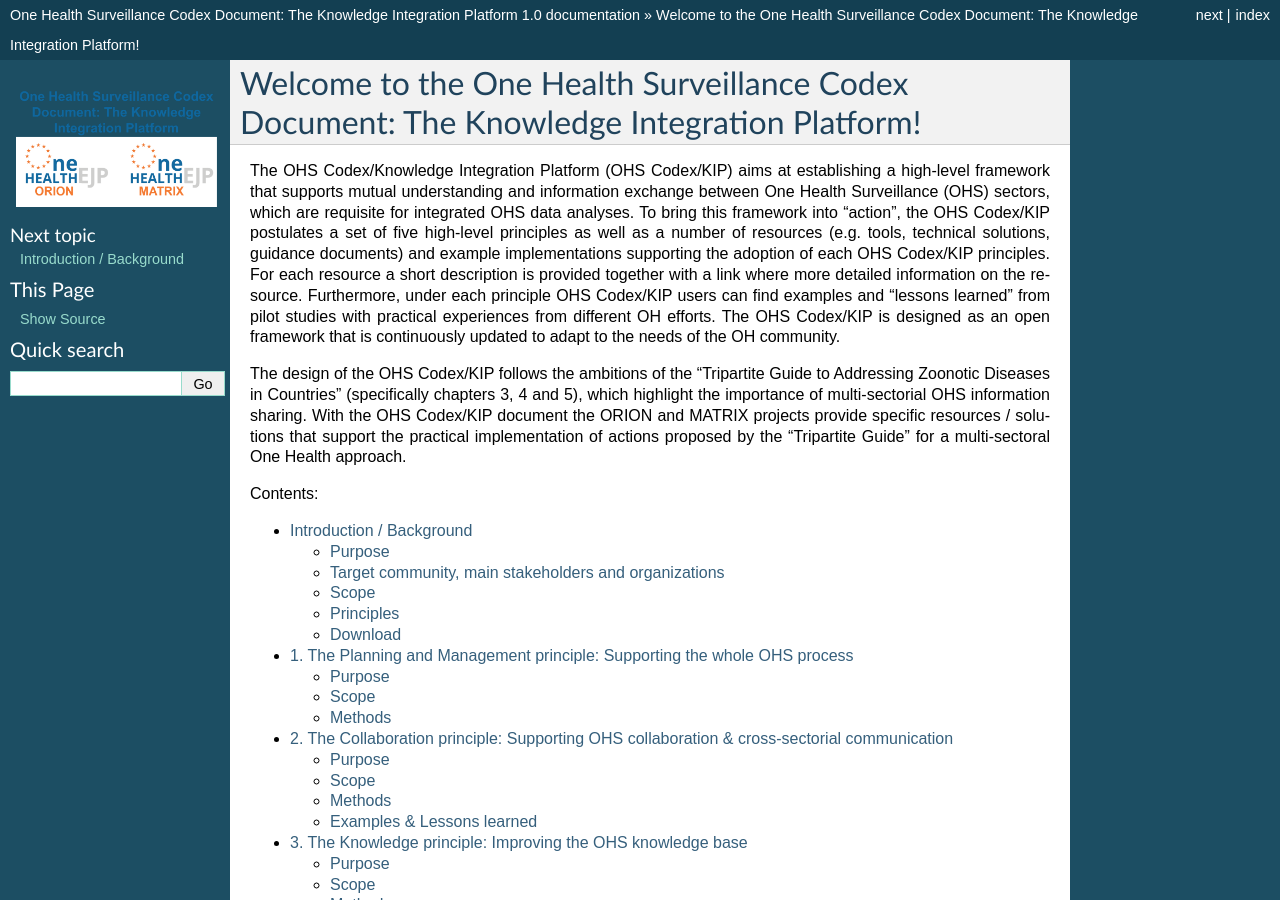
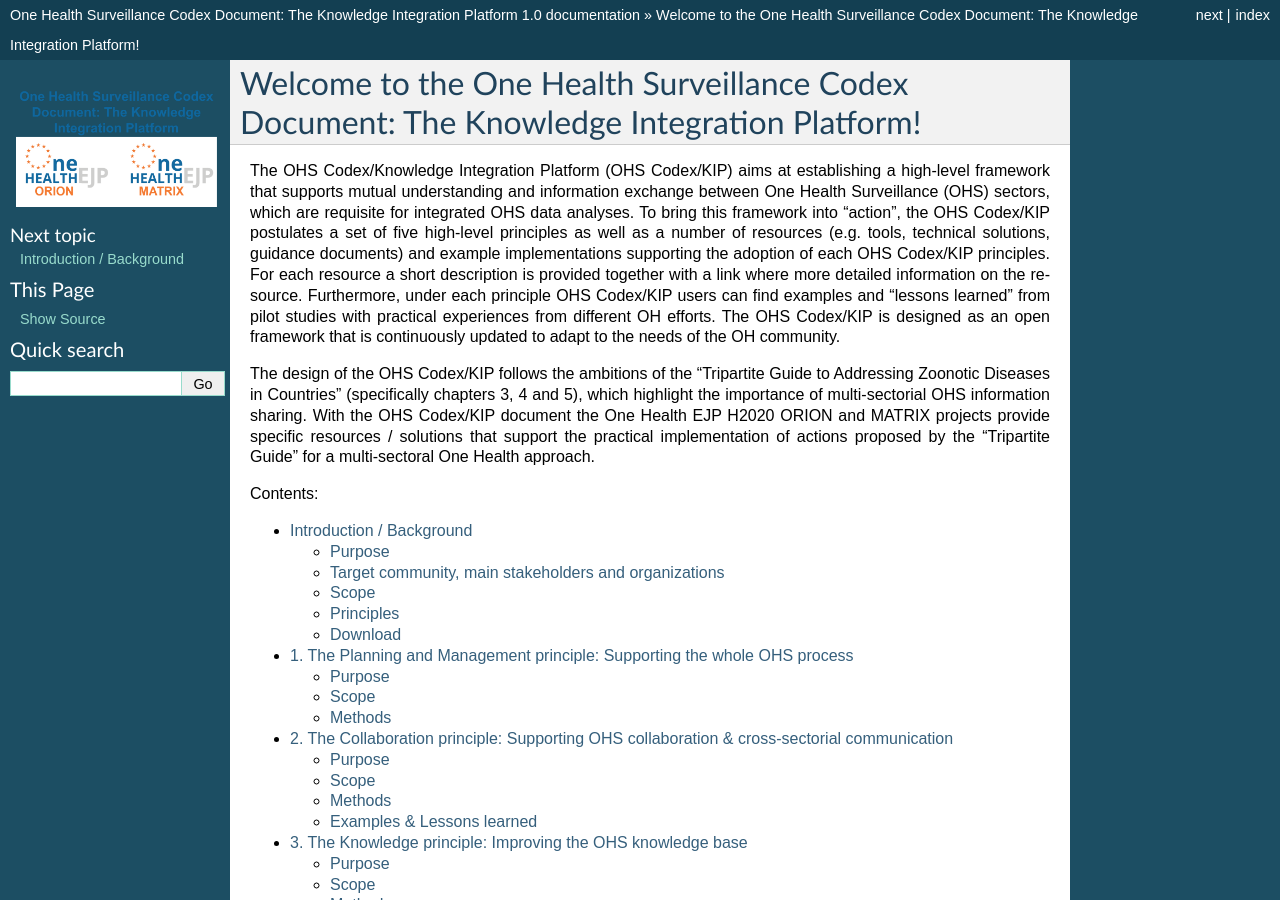
Before and after one commit to EJP-ORION/OH-Surveillance-Codex, a Sphinx documentation site: the page built from docs/index.rst, in a window 1280 px wide and 900 px high. Built offline with Sphinx 7.4.7, drawn with Linux system fonts in a browser that asks for light colours.

Commit message:
Text update

```diff
--- a/docs/index.rst
+++ b/docs/index.rst
@@ -8,7 +8,7 @@ Welcome to the One Health Surveillance Codex Document: The Knowledge Integration
 The OHS Codex/Knowledge Integration Platform (OHS Codex/KIP) aims at establishing a high-level framework that supports mutual understanding and information exchange between One Health Surveillance (OHS) sectors, which are requisite for integrated OHS data analyses. To bring this framework into “action”, the OHS Codex/KIP postulates a set of five high-level principles as well as a number of resources (e.g. tools, technical solutions, guidance documents) and example implementations supporting the adoption of each OHS Codex/KIP principles. For each resource a short description is provided together with a link where more detailed information on the resource. Furthermore, under each principle OHS Codex/KIP users can find examples and “lessons learned” from pilot studies with practical experiences from different OH efforts. The OHS Codex/KIP is designed as an open framework that is continuously updated to adapt to the needs of the OH community.
 
 
-The design of the OHS Codex/KIP follows the ambitions of the “Tripartite Guide to Addressing Zoonotic Diseases in Countries” (specifically chapters 3, 4 and 5), which highlight the importance of multi-sectorial OHS information sharing. With the OHS Codex/KIP document the ORION and MATRIX projects provide specific resources / solutions that support the practical implementation of actions proposed by the “Tripartite Guide” for a multi-sectoral One Health approach.
+The design of the OHS Codex/KIP follows the ambitions of the “Tripartite Guide to Addressing Zoonotic Diseases in Countries” (specifically chapters 3, 4 and 5), which highlight the importance of multi-sectorial OHS information sharing. With the OHS Codex/KIP document the One Health EJP H2020 ORION and MATRIX projects provide specific resources / solutions that support the practical implementation of actions proposed by the “Tripartite Guide” for a multi-sectoral One Health approach.
 
 
 Contents:
```
